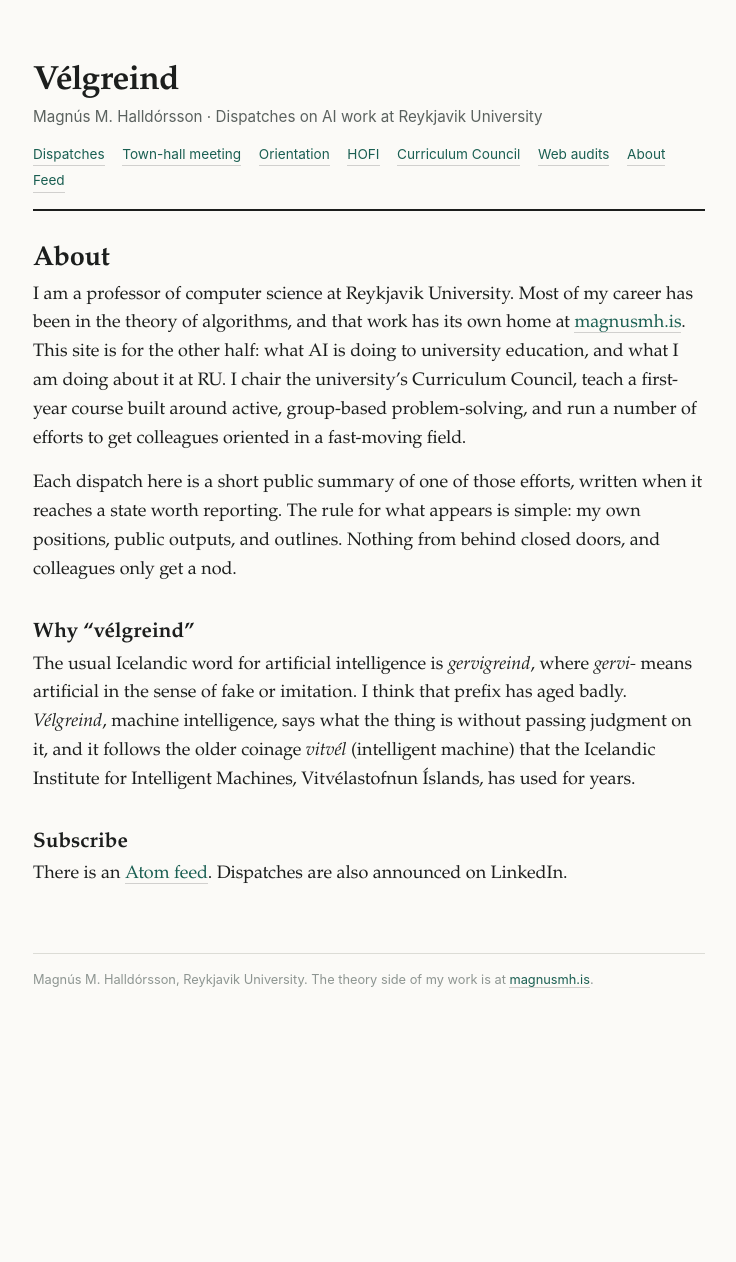
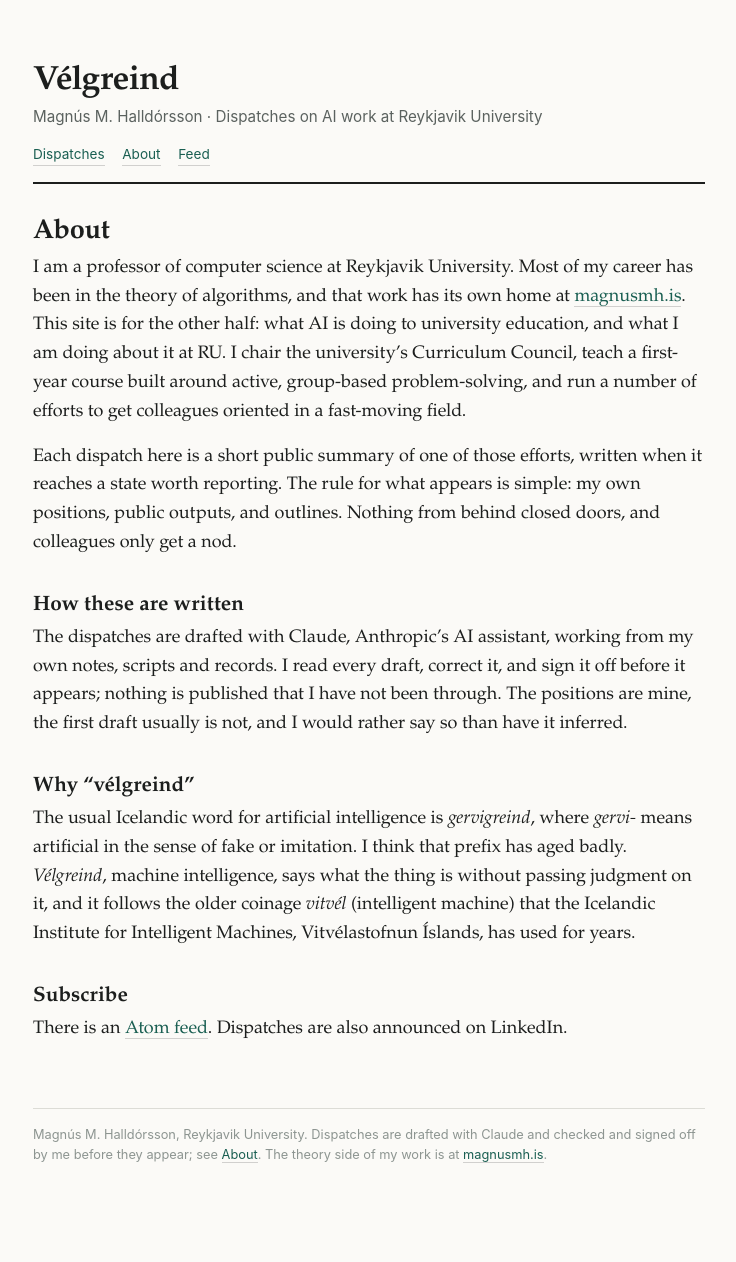
Before and after one commit to magnusmhalldorsson/velgreind, a Jekyll site: the page built from um.md, in a window 1280 px wide. Shown: the whole page, without its empty margins (271-1007 px from the left). Built offline with Jekyll 4.4.1, drawn with Linux system fonts in a browser that asks for light colours; before the commit the page ends 1087 px from its top, so only the background shows below that.

Commit message:
Take topics out of the banner; state that dispatches are drafted with Claude and signed off by MMH
Co-Authored-By: Claude Opus 5 <noreply@anthropic.com>

```diff
--- a/_layouts/default.html
+++ b/_layouts/default.html
@@ -17,8 +17,7 @@
   <p class="role">{{ site.author }} · {{ site.tagline }}</p>
   <nav>
     <a href="{{ '/' | relative_url }}">Dispatches</a>
-    {% for t in site.data.topics %}<a href="{{ '/efni/' | append: t[0] | append: '/' | relative_url }}">{{ t[1].name }}</a>
-    {% endfor %}<a href="{{ '/um/' | relative_url }}">About</a>
+    <a href="{{ '/um/' | relative_url }}">About</a>
     <a href="{{ '/feed.xml' | relative_url }}">Feed</a>
   </nav>
 </header>
@@ -27,6 +26,8 @@
 
 <footer>
   Magnús M. Halldórsson, Reykjavik University.
+  Dispatches are drafted with Claude and checked and signed off by me before they appear;
+  see <a href="{{ '/um/' | relative_url }}">About</a>.
   The theory side of my work is at <a href="https://magnusmh.is">magnusmh.is</a>.
 </footer>
 
--- a/_layouts/post.html
+++ b/_layouts/post.html
@@ -6,4 +6,6 @@ layout: default
   <h1>{{ page.title }}</h1>
   <p class="meta">{{ page.date | date: "%-d %B %Y" }}{% if t %} · <a href="{{ '/efni/' | append: page.topic | append: '/' | relative_url }}">{{ t.name }}</a>{% endif %}</p>
   {{ content }}
+  <p class="meta colophon">Drafted with Claude from my notes and scripts; read, corrected and signed off by me.
+  Published {{ page.date | date: "%-d %B %Y" }}.</p>
 </article>
--- a/index.html
+++ b/index.html
@@ -8,6 +8,11 @@ Own positions, public outputs and outlines; nothing from behind closed doors.</p
 {% if site.posts.size == 0 %}
 <p class="meta">Nothing here yet. The first dispatch is on its way.</p>
 {% else %}
+{% assign used = site.posts | map: "topic" | uniq %}
+{% if used.size > 1 %}
+<p class="meta">Topics so far:
+{% for k in used %}{% assign t = site.data.topics[k] %}{% if t %}<a href="{{ '/efni/' | append: k | append: '/' | relative_url }}">{{ t.name }}</a>{% unless forloop.last %} · {% endunless %}{% endif %}{% endfor %}</p>
+{% endif %}
 {% for post in site.posts %}
 {% assign t = site.data.topics[post.topic] %}
 <article class="entry">
--- a/um.md
+++ b/um.md
@@ -19,6 +19,13 @@ reaches a state worth reporting. The rule for what appears is simple: my own pos
 public outputs, and outlines. Nothing from behind closed doors, and colleagues only get a
 nod.
 
+## How these are written
+
+The dispatches are drafted with Claude, Anthropic's AI assistant, working from my own
+notes, scripts and records. I read every draft, correct it, and sign it off before it
+appears; nothing is published that I have not been through. The positions are mine, the
+first draft usually is not, and I would rather say so than have it inferred.
+
 ## Why "vélgreind"
 
 The usual Icelandic word for artificial intelligence is *gervigreind*, where *gervi-*
```
